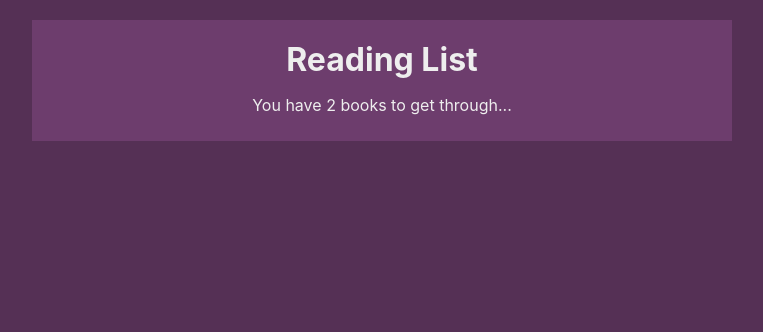
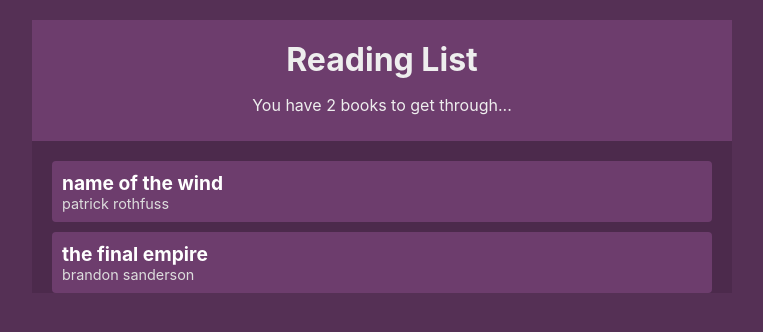
Before and after one commit to MohammedBasha/ReadingList, a React (Create React App) app: page / in a window 1280 px wide. Shown: the top 332 px of the page, without its empty margins (258-1021 px from the left). Built offline with nearby package versions, Linux system fonts and the light colour scheme.

Commit message:
Creating the BookList and BookDetails components with some styles

```diff
--- a/src/App.js
+++ b/src/App.js
@@ -1,12 +1,14 @@
 import React from 'react'
 import BookContextProvider from './contexts/BookContext'
 import Navbar from './components/Navbar'
+import BookList from './components/BookList'
 
 function App() {
   return (
     <div className="App">
       <BookContextProvider>
         <Navbar />
+        <BookList />
       </BookContextProvider>
     </div>
   )
--- a/src/components/BookDetails.js
+++ b/src/components/BookDetails.js
@@ -0,0 +1,14 @@
+import React, {useContext} from 'react'
+import {BookContext} from '../contexts/BookContext'
+
+const BookDetails = ({book}) => {
+    const {removeBook} = useContext(BookContext)
+    return (
+        <li onClick={_ => removeBook(book.id)}>
+            <div className="title">{book.title}</div>
+            <div className="author">{book.author}</div>
+        </li>
+    )
+}
+
+export default BookDetails
--- a/src/components/BookList.js
+++ b/src/components/BookList.js
@@ -0,0 +1,24 @@
+import React, {useContext} from 'react'
+import {BookContext} from '../contexts/BookContext'
+import BookDetails from './BookDetails'
+
+const BookList = _ => {
+    const {books} = useContext(BookContext)
+    return (
+        books.length ? (
+            <div className="book-list">
+                <ul>
+                    {books.map(book => {
+                        return <BookDetails key={book.id} book={book} />
+                    })}
+                </ul>
+            </div>
+        ) : (
+            <div className="empty">
+                No books to read.
+            </div>
+        )
+    )
+}
+
+export default BookList
--- a/src/components/Navbar.js
+++ b/src/components/Navbar.js
@@ -1,6 +1,5 @@
 import React, {useContext} from 'react'
 import {BookContext} from '../contexts/BookContext'
-
 
 const Navbar = _ => {
     const {books} = useContext(BookContext)
--- a/src/index.css
+++ b/src/index.css
@@ -22,3 +22,35 @@
 .navbar h1 {
   margin: 10px 0;
 }
+
+.book-list{
+  margin: 20px;
+}
+.book-list ul{
+  padding: 0;
+  list-style-type: none;
+}
+.book-list li{
+  background-color: #6d3d6d;
+  border-radius: 4px;
+  padding: 10px;
+  cursor: pointer;
+  margin: 10px 0;
+}
+.book-list li:hover{
+  opacity: 0.7;
+  text-decoration: line-through;
+}
+.book-list .title{
+  font-weight: bold;
+  color: #fff;
+  font-size: 1.2em;
+}
+.book-list .author{
+  font-size: 0.9em;
+  color: #ddd;
+}
+.empty{
+  margin: 20px;
+  text-align: center;
+}
```
